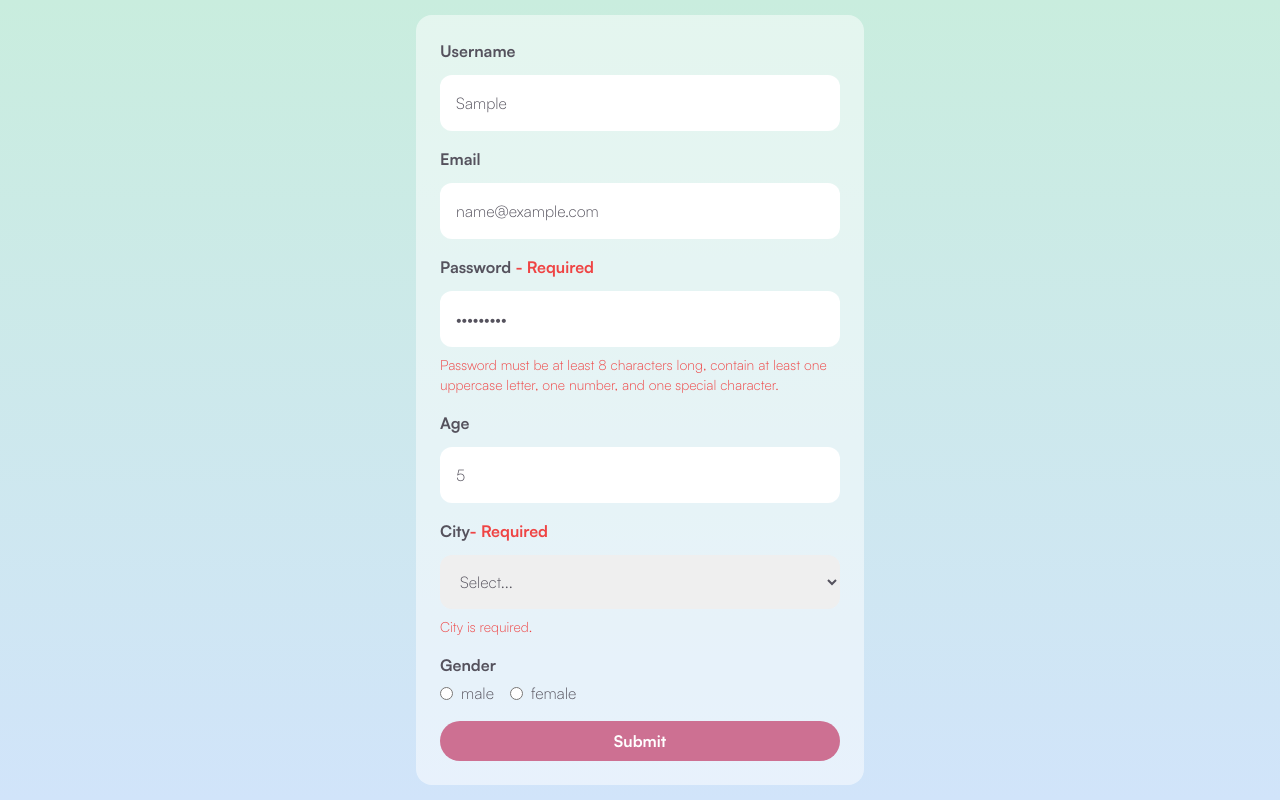
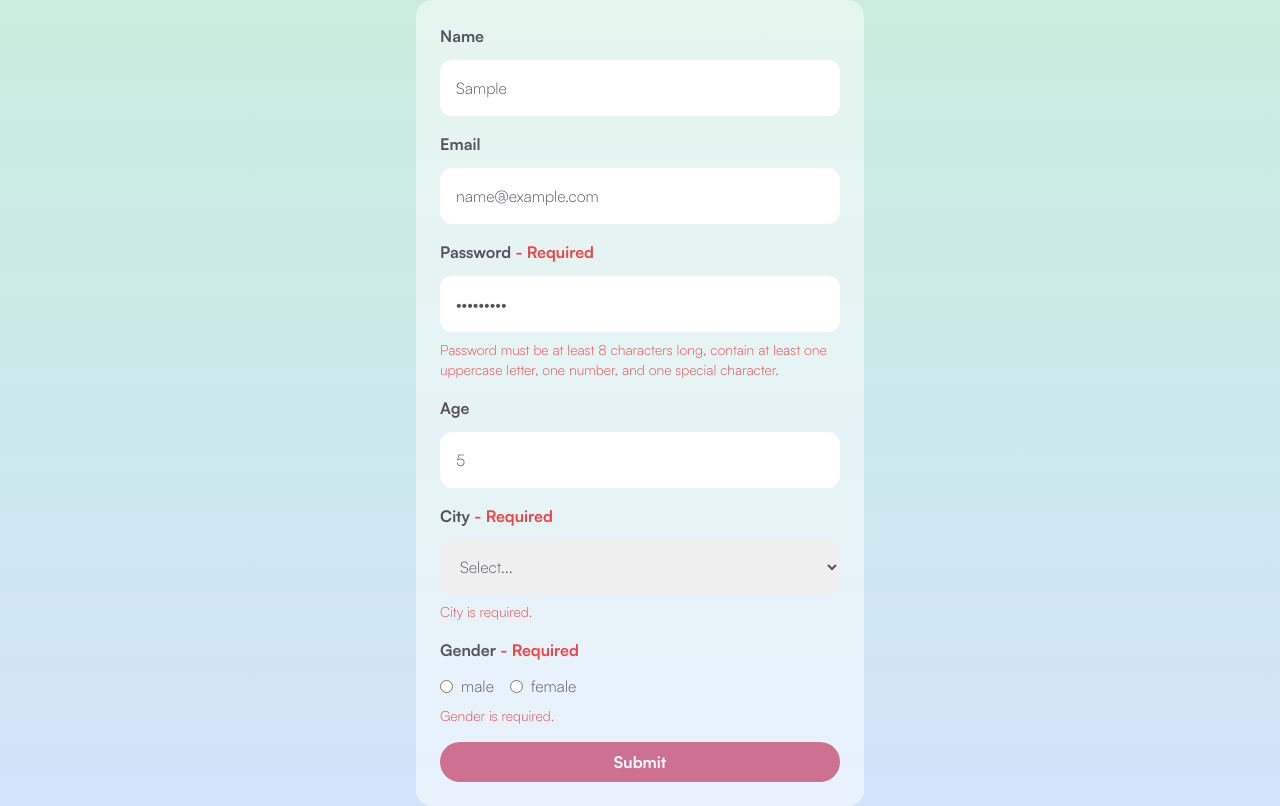
Before and after one commit to sriramsenthill/catalog-week2-assignment, a React (Vite) app: page / in a window 1280 px wide. Both pictures are taken after typing "Sample", "name@example.com", "Sample123", "5" into the empty fields and a click on the button "Submit". Built offline with nearby package versions, Linux system fonts and the light colour scheme.

Commit message:
added debouncing in form validation

```diff
--- a/src/App.tsx
+++ b/src/App.tsx
@@ -5,7 +5,7 @@ import { Field } from './types/types';
 
 const App = () => {
   const fields: Field[] = [
-    { name: 'username', type: 'text' },
+    { name: 'name', type: 'text' },
     { name: 'email', type: 'email' },
     { name: 'password', type: 'password' },
     { name: 'age', type: 'number' },
--- a/src/components/FormValidator.tsx
+++ b/src/components/FormValidator.tsx
@@ -17,10 +17,55 @@ const FormValidator = ({ fields }: FormValidatorProps) => {
         return acc;
     }, {} as Record<string, any>);
 
-    const { values, errors, handleChange, handleSubmit } = useForm(initialValues);
+    const { values, errors, handleChange, handleSubmit, setErrors } = useForm(initialValues);
 
     const onSubmit = () => {
+        const newErrors: Record<string, string> = {};
+
+        // Validate each field only on submit
+        fields.forEach(field => {
+            const value = values[field.name]?.value;
+
+            // Check for required fields first
+            if (!value) {
+                newErrors[field.name] = 'This field is required.'; // Set required error message
+            } else {
+                // Validate against specific rules if the field is not empty
+                const errorMessage = validateField(field.name, value);
+                if (errorMessage) {
+                    newErrors[field.name] = errorMessage; // Set specific error message
+                }
+            }
+        });
+
+        // Special case for radio groups
+        fields.forEach(field => {
+            if (field.type === "radio" && !values[field.name]?.value) {
+                newErrors[field.name] = 'This field is required.'; // Set required error message for radio group
+            }
+        });
+
+        if (Object.keys(newErrors).length > 0) {
+            // If there are errors, set them and prevent submission
+            setErrors(newErrors);
+            return;
+        }
+
         console.log('Form submitted successfully:', values);
+    };
+
+    const validateField = (name: string, value: string) => {
+        const fieldRules = values[name]?.validationRules || [];
+        let errorMessage = '';
+
+        for (const rule of fieldRules) {
+            if (!rule.rule(value)) {
+                errorMessage = rule.message;
+                break; // Stop checking further rules once an error is found
+            }
+        }
+
+        return errorMessage; // Return the error message or an empty string if valid
     };
 
     return (
@@ -54,6 +99,7 @@ const FormValidator = ({ fields }: FormValidatorProps) => {
                                 selectedValue={values[field.name]?.value || ''}
                                 options={field.options!.map(option => ({ value: option.toLowerCase(), label: option }))}
                                 onChange={handleChange}
+                                error={errors[field.name]} // Pass error message to RadioGroup
                             />
                         </div>
                     );
--- a/src/components/RadioGroup.tsx
+++ b/src/components/RadioGroup.tsx
@@ -7,11 +7,14 @@ interface RadioGroupProps {
     selectedValue?: string;
     options: Array<{ value: string; label: string }>;
     onChange?: React.ChangeEventHandler<HTMLInputElement>;
+    error?: string;
 }
 
-const RadioGroup = ({ label, name, selectedValue, options, onChange }: RadioGroupProps) => (
+const RadioGroup = ({ label, name, selectedValue, options, onChange, error }: RadioGroupProps) => (
     <fieldset className="mb-4 flex flex-col w-full gap-y-2">
-        <legend className="block mb-1 text-custom-gray font-bold">{label}</legend>
+        <label className="block mb-1 text-custom-gray font-bold" htmlFor={name}>
+            {label} {error && <span className="text-red-500">- Required</span>} {/* Show required message only if there's an error */}
+        </label>
         <div className="flex items-center space-x-4">
             {options.map(option => (
                 <div key={option.value} className="flex items-center">
@@ -29,6 +32,7 @@ const RadioGroup = ({ label, name, selectedValue, options, onChange }: RadioGrou
                 </div>
             ))}
         </div>
+        {error && <p className="text-red-500 text-sm">{error}</p>}
     </fieldset>
 );
 
--- a/src/components/SelectField.tsx
+++ b/src/components/SelectField.tsx
@@ -12,9 +12,8 @@ interface SelectFieldProps {
 
 const SelectField = ({ label, name, value, options, onChange, error }: SelectFieldProps) => (
     <div className="mb-4 flex flex-col w-full gap-y-2">
-        <label className="block mb-1 text-custom-gray font-bold" htmlFor={name}>{label}
-            {error && <span className="text-red-500">- Required</span>} {/* Show required message only if there's an error */}
-
+        <label className="block mb-1 text-custom-gray font-bold" htmlFor={name}>
+            {label} {error && <span className="text-red-500">- Required</span>} {/* Show required message only if there's an error */}
         </label>
         <select
             id={name}
--- a/src/hooks/useForm.ts
+++ b/src/hooks/useForm.ts
@@ -1,10 +1,25 @@
 // src/hooks/useForm.ts
-import { useState } from 'react';
+import { useState, useEffect } from 'react';
 import { FormData } from '../types/types';
 
 const useForm = (initialValues: FormData) => {
     const [values, setValues] = useState<FormData>(initialValues);
     const [errors, setErrors] = useState<Record<string, string>>({});
+    const [debounceTimeout, setDebounceTimeout] = useState<NodeJS.Timeout | null>(null); // For managing the timeout
+
+    const validateField = (name: string, value: any) => {
+        const fieldRules = values[name]?.validationRules || [];
+        let errorMessage = '';
+
+        for (const rule of fieldRules) {
+            if (!rule.rule(value)) {
+                errorMessage = rule.message;
+                break; // Stop checking further rules once an error is found
+            }
+        }
+
+        return errorMessage; // Return the error message or an empty string if valid
+    };
 
     const handleChange = (event: React.ChangeEvent<HTMLInputElement | HTMLSelectElement>) => {
         const { name, value } = event.target;
@@ -18,20 +33,22 @@ const useForm = (initialValues: FormData) => {
             ...prevErrors,
             [name]: '', // Clear specific error
         }));
-    };
 
-    const validateField = (name: string, value: any) => {
-        const fieldRules = values[name]?.validationRules || [];
-        let errorMessage = '';
-
-        for (const rule of fieldRules) {
-            if (!rule.rule(value)) {
-                errorMessage = rule.message;
-                break;
-            }
+        // Clear previous timeout if it exists
+        if (debounceTimeout) {
+            clearTimeout(debounceTimeout);
         }
 
-        return errorMessage; // Return the error message
+        // Set a new timeout for validation
+        const newTimeout = setTimeout(() => {
+            const errorMessage = validateField(name, value);
+            setErrors((prevErrors) => ({
+                ...prevErrors,
+                [name]: errorMessage,
+            }));
+        }, 800); // 1000 ms delay
+
+        setDebounceTimeout(newTimeout); // Save the timeout ID
     };
 
     const handleSubmit = (callback: () => void) => {
--- a/src/validation/validationRules.ts
+++ b/src/validation/validationRules.ts
@@ -2,13 +2,19 @@
 import { ValidationRule } from '../types/types';
 
 export const validationRules: Record<string, ValidationRule[]> = {
-    username: [
-        { rule: (val) => !!val.trim(), message: 'Username is required' },
+    name: [
+        { rule: (val) => !!val.trim(), message: 'Name is required' },
+        { rule: (val) => /^[A-Za-z\s]+$/.test(val), message: 'Name must contain only letters.' }, // New rule for only letters
     ],
     email: [
+        { rule: (val) => !!val.trim(), message: 'Email is required' }, // Added required check
         { rule: (val) => /\S+@\S+\.\S+/.test(val), message: 'Email is invalid' },
     ],
     password: [
+        {
+            rule: (val) => !!val.trim(), // Check for required
+            message: 'Password is required',
+        },
         {
             rule: (val) =>
                 /^(?=.*[A-Z])(?=.*\d)(?=.*[@$!%*?&])[A-Za-z\d@$!%*?&]{8,}$/.test(val),
@@ -18,6 +24,10 @@ export const validationRules: Record<string, ValidationRule[]> = {
     ],
     age: [
         {
+            rule: (val) => !!val.trim(), // Check for required
+            message: 'Age is required',
+        },
+        {
             rule: (val) => {
                 const numVal = Number(val);
                 return Number.isInteger(numVal) && numVal > 0 && numVal < 120;
@@ -26,9 +36,9 @@ export const validationRules: Record<string, ValidationRule[]> = {
         }
     ],
     city: [
-        { rule: (val) => !!val, message: 'City is required.' },
+        { rule: (val) => !!val.trim(), message: 'City is required.' }, // Added required check
     ],
     gender: [
-        { rule: (val) => !!val, message: 'Gender is required.' },
+        { rule: (val) => !!val.trim(), message: 'Gender is required.' }, // Added required check
     ],
 };
```
